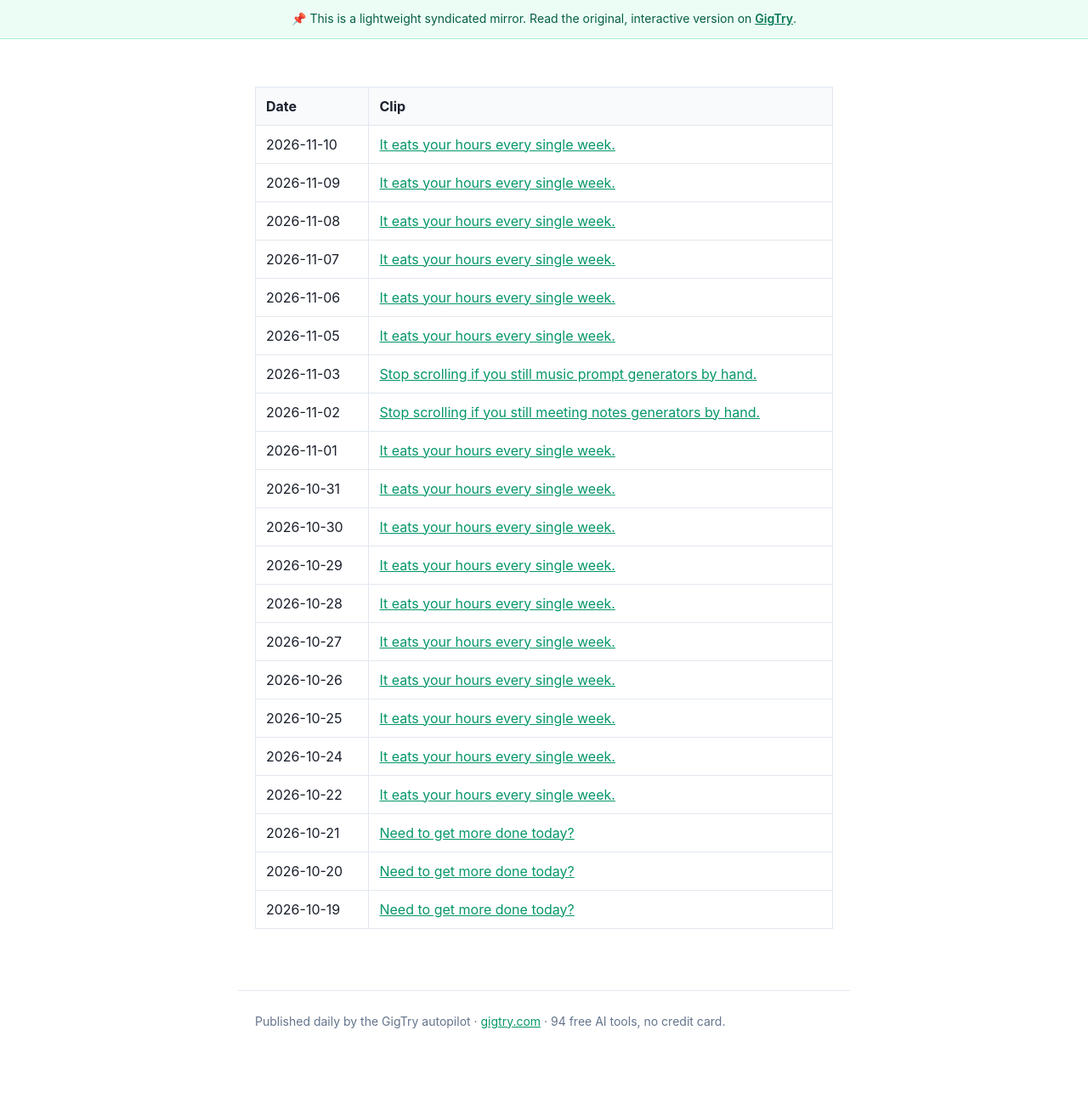
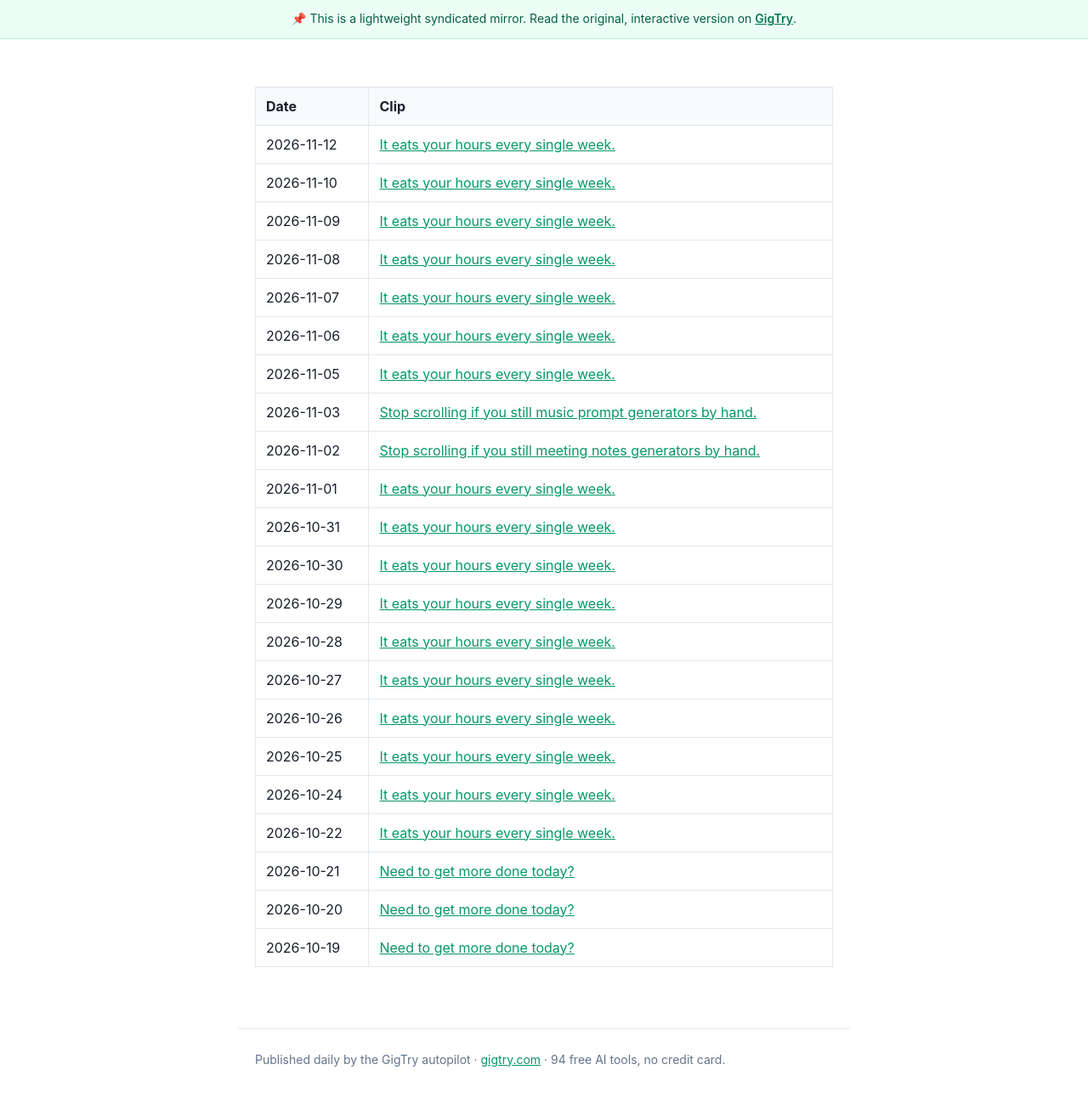
Before and after one commit to gigtryinfo-dev/gigtry-public, a Jekyll site: the page built from posts/clips/index.md, in a window 1280 px wide. Shown: the whole page at 85% size. Built offline with Jekyll 4.4.1, drawn with Linux system fonts in a browser that asks for light colours; before the commit the page ends 1254 px from its top, so only the background shows below that.

Commit message:
clips index: 2026-11-12

```diff
--- a/posts/clips/index.md
+++ b/posts/clips/index.md
@@ -7,6 +7,7 @@
 
 | Date | Clip |
 |------|------|
+| 2026-11-12 | [It eats your hours every single week.](https://gigtryinfo-dev.github.io/gigtry-public/posts/clips/2026-11-12-clip-1.html) |
 | 2026-11-10 | [It eats your hours every single week.](https://gigtryinfo-dev.github.io/gigtry-public/posts/clips/2026-11-10-clip-1.html) |
 | 2026-11-09 | [It eats your hours every single week.](https://gigtryinfo-dev.github.io/gigtry-public/posts/clips/2026-11-09-clip-1.html) |
 | 2026-11-08 | [It eats your hours every single week.](https://gigtryinfo-dev.github.io/gigtry-public/posts/clips/2026-11-08-clip-1.html) |
```
